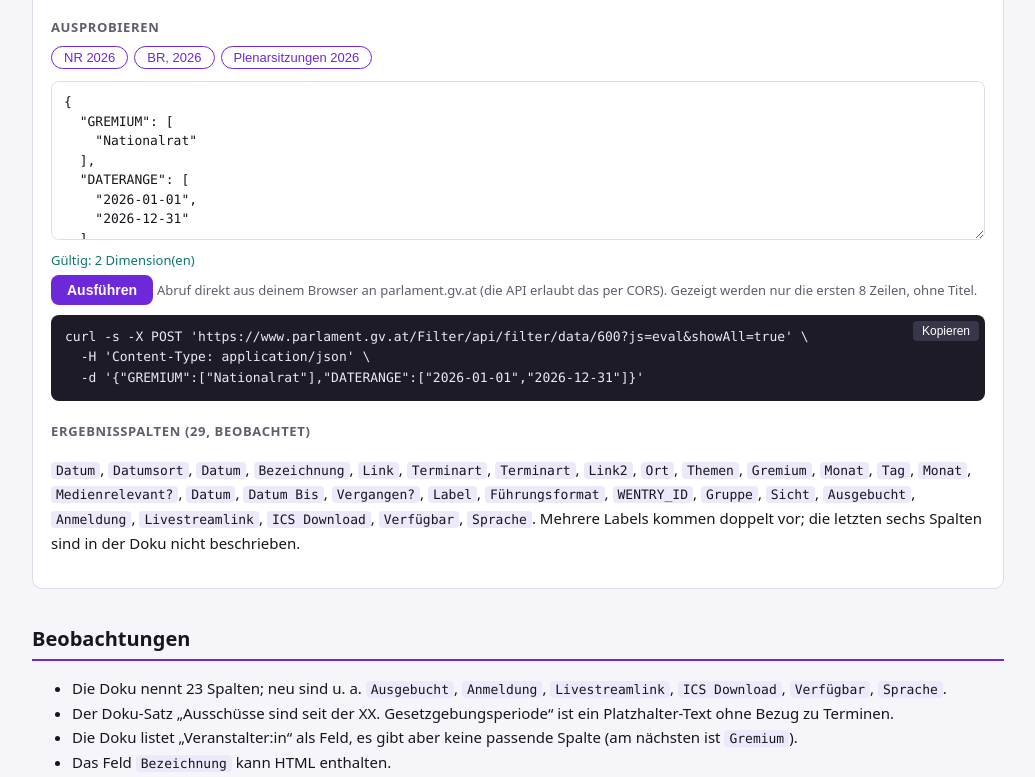
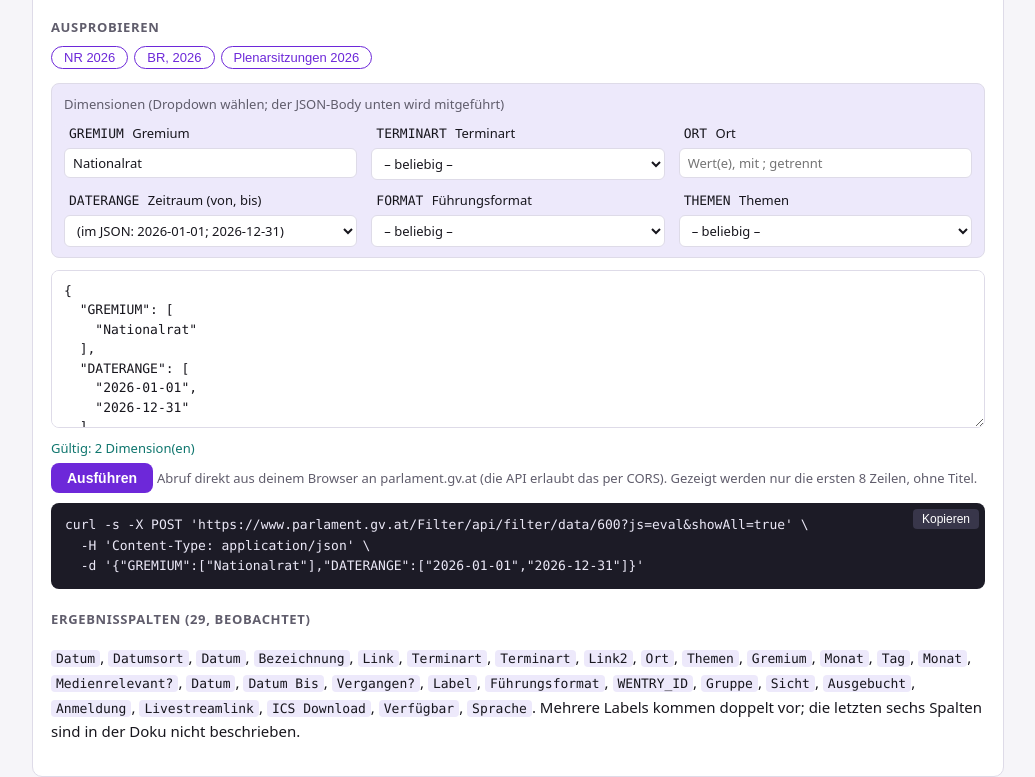
Before and after one commit to cvhjj236-afk/parl-doku, a plain HTML site: page termine/index.html in a window 1280 px wide. Shown: the part 1600-2377 px from the top of the page, without its empty margins (122-1157 px from the left). Drawn offline with Linux system fonts and the light colour scheme.

Commit message:
Ausprobieren: Dropdown je Dimension, synchron mit JSON-Body
Co-Authored-By: Claude Sonnet 5.5 <noreply@anthropic.com>
Claude-Session: https://claude.ai/code/session_011ycdtERfFzgALMRw6xbwGb

```diff
--- a/assets/app.js
+++ b/assets/app.js
@@ -4,6 +4,87 @@
     var t=b.parentElement.querySelector('code').innerText;
     var d=function(){var o=b.textContent;b.textContent='Kopiert';setTimeout(function(){b.textContent=o},1200)};
     try{navigator.clipboard.writeText(t).then(d,function(){})}catch(x){}});});
+  var THEMEN=['Arbeit','Außenpolitik','Bildung','Budget und Finanzen','Europäische Union','Familie und Generationen','Frauen und Gleichbehandlung','Gesundheit und Ernährung','Information und Medien','Inneres und Recht','Innovation, Technologie und Forschung','Klima, Umwelt und Energie','Kultur','Land- und Forstwirtschaft','Landesverteidigung','Parlament und Demokratie','Soziales','Sport','Verkehr und Infrastruktur','Wirtschaft'];
+  var GPS=['XX','XXI','XXII','XXIII','XXIV','XXV','XXVI','XXVII','XXVIII'];
+  function dimPanel(ed,ta,upd){
+    var el=ed.previousElementSibling,tb=null;
+    while(el){if(el.tagName==='TABLE'){var th=el.querySelector('th');if(th&&/^Dimension/i.test(th.textContent.trim())){tb=el;break}}el=el.previousElementSibling}
+    if(!tb)return;
+    var dims=[];
+    tb.querySelectorAll('tr').forEach(function(tr){
+      var td=tr.querySelectorAll('td');if(td.length<3)return;
+      var names=[].map.call(td[0].querySelectorAll('code'),function(c){return c.textContent.trim()});
+      names.forEach(function(name){
+        var opts=[];
+        if(name==='THEMEN')opts=THEMEN.map(function(t){return {v:t,l:t}});
+        else if(name==='GP_CODE')opts=GPS.map(function(t){return {v:t,l:t}});
+        else if(names.length===1){
+          [].forEach.call(td[2].querySelectorAll('code'),function(c){
+            var v=c.textContent.trim(),t='',n=c.nextSibling;
+            while(n&&n.nodeType===3){t+=n.textContent;n=n.nextSibling}
+            t=t.replace(/^\s+/,'');
+            var lab=/^[,·(]/.test(t)?'':t.split(/[,·(]/)[0].trim();
+            if(!opts.some(function(o){return o.v===v}))opts.push({v:v,l:lab?v+' – '+lab:v});
+          });
+        }
+        dims.push({name:name,meaning:td[1].textContent.trim(),opts:opts});
+      });
+    });
+    if(!dims.length)return;
+    var panel=document.createElement('div');panel.className='dims';
+    panel.innerHTML='<div class="dims-h">Dimensionen (Dropdown wählen; der JSON-Body unten wird mitgeführt)</div>';
+    var grid=document.createElement('div');grid.className='dims-g';panel.appendChild(grid);
+    var fields={};
+    function getObj(){try{var o=JSON.parse(ta.value);return(o&&typeof o==='object'&&!Array.isArray(o))?o:null}catch(e){return null}}
+    function setVal(name,vals){
+      var o=getObj()||{};
+      if(vals.length)o[name]=vals;else delete o[name];
+      ta.value=JSON.stringify(o,null,2);upd();
+    }
+    function toIso(s){var m=/^(\d\d)\.(\d\d)\.(\d{4})$/.exec(s||'');return m?m[3]+'-'+m[2]+'-'+m[1]:''}
+    function fromIso(s){var m=/^(\d{4})-(\d\d)-(\d\d)$/.exec(s||'');return m?m[3]+'.'+m[2]+'.'+m[1]:''}
+    dims.forEach(function(d){
+      var w=document.createElement('label');w.className='dim';
+      var cap=document.createElement('span');cap.innerHTML='<code>'+d.name+'</code> '+d.meaning.replace(/[&<>]/g,function(c){return {'&':'&amp;','<':'&lt;','>':'&gt;'}[c]});
+      w.appendChild(cap);
+      if(d.name==='DATUM_VON'){
+        var a=document.createElement('input'),b=document.createElement('input');a.type=b.type='date';
+        var wrap=document.createElement('span');wrap.className='dates';wrap.appendChild(a);wrap.appendChild(document.createTextNode(' bis '));wrap.appendChild(b);w.appendChild(wrap);
+        var f=function(){var x=fromIso(a.value),y=fromIso(b.value);setVal(d.name,x&&y?[x,y]:[])};
+        a.addEventListener('change',f);b.addEventListener('change',f);
+        fields[d.name]={type:'date',a:a,b:b};
+      }else if(d.opts.length){
+        var s=document.createElement('select');
+        s.innerHTML='<option value="">– beliebig –</option>'+d.opts.map(function(o){return '<option></option>'}).join('');
+        [].forEach.call(s.options,function(op,i){if(i>0){op.value=d.opts[i-1].v;op.textContent=d.opts[i-1].l}});
+        s.addEventListener('change',function(){if(s.value==='__multi')return;setVal(d.name,s.value?[s.value]:[])});
+        w.appendChild(s);fields[d.name]={type:'select',el:s};
+      }else{
+        var t=document.createElement('input');t.type='text';t.placeholder='Wert(e), mit ; getrennt';
+        t.addEventListener('input',function(){setVal(d.name,t.value.split(';').map(function(x){return x.trim()}).filter(Boolean))});
+        w.appendChild(t);fields[d.name]={type:'text',el:t};
+      }
+      grid.appendChild(w);
+    });
+    function refresh(){
+      var o=getObj()||{};
+      Object.keys(fields).forEach(function(n){
+        var f=fields[n],v=o[n]||[];
+        if(f.type==='date'){f.a.value=toIso(v[0]);f.b.value=toIso(v[1]);return}
+        if(f.type==='text'){if(document.activeElement!==f.el)f.el.value=v.join('; ');return}
+        [].slice.call(f.el.options).forEach(function(op){if(op.value==='__multi')f.el.removeChild(op)});
+        if(v.length===1&&[].some.call(f.el.options,function(op){return op.value===v[0]}))f.el.value=v[0];
+        else if(!v.length)f.el.value='';
+        else{var op=document.createElement('option');op.value='__multi';op.textContent='(im JSON: '+v.join('; ')+')';f.el.appendChild(op);f.el.value='__multi'}
+      });
+    }
+    ta.parentNode.insertBefore(panel,ta);
+    ta.addEventListener('input',refresh);
+    ed.querySelectorAll('.preset').forEach(function(b){b.addEventListener('click',refresh)});
+    ta.addEventListener('change',refresh);
+    var origUpd=upd;refresh();
+    return refresh;
+  }
   document.querySelectorAll('.editor').forEach(function(ed){
     var URL_=ed.getAttribute('data-url')||(BASE+(ed.getAttribute('data-ep')||'101')+'?js=eval&showAll=true');var MODE=ed.getAttribute('data-show')||'';var ta=ed.querySelector('textarea'),cu=ed.querySelector('.curlcode'),st=ed.querySelector('.state'),run=ed.querySelector('.run'),res=ed.querySelector('.res');
     function parse(){
@@ -18,6 +99,7 @@
       cu.textContent="curl -s -X POST '"+URL_+"' \\\n  -H 'Content-Type: application/json' \\\n  -d '"+JSON.stringify(o).replace(/'/g,"'\\''")+"'";}
     ta.addEventListener('input',upd);
     ed.querySelectorAll('.preset').forEach(function(b){b.addEventListener('click',function(){ta.value=JSON.stringify(JSON.parse(b.getAttribute('data-b')),null,2);upd();});});
+    dimPanel(ed,ta,upd);
     function esc(s){return String(s==null?'':s).replace(/[&<>]/g,function(c){return {'&':'&amp;','<':'&lt;','>':'&gt;'}[c]})}
     if(run)run.addEventListener('click',function(){
       var o=parse();if(!o)return;
--- a/assets/style.css
+++ b/assets/style.css
@@ -56,3 +56,9 @@ footer{max-width:1020px;margin:0 auto;padding:6px 24px 40px;color:var(--mute);fo
 .live{background:var(--soft);border-left:4px solid var(--acc);padding:10px 14px;margin:0 0 18px;font-size:14px;display:none}
 .live.on{display:block}.live.bad{border-left-color:var(--acc2);background:#fff1e6}
 .live a{color:var(--acc)}
+.dims{margin:8px 0 12px;padding:10px 12px;border:1px solid var(--line);border-radius:8px;background:var(--soft)}
+.dims-h{font-size:13px;color:var(--mute);margin-bottom:8px}
+.dims-g{display:grid;grid-template-columns:repeat(auto-fill,minmax(240px,1fr));gap:10px 14px}
+.dim{display:flex;flex-direction:column;gap:3px;font-size:13px}
+.dim select,.dim input{font:13px system-ui,sans-serif;padding:5px 8px;border:1px solid var(--line);border-radius:6px;background:#fff;color:var(--ink);max-width:100%}
+.dim .dates{display:flex;gap:6px;align-items:center}
```
